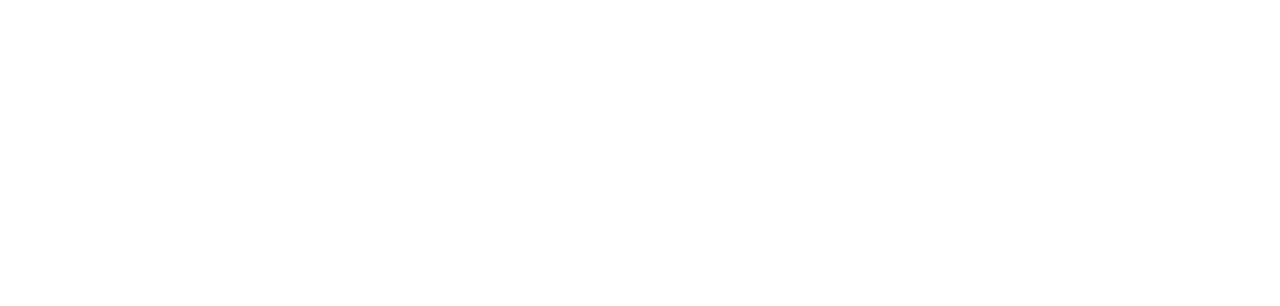
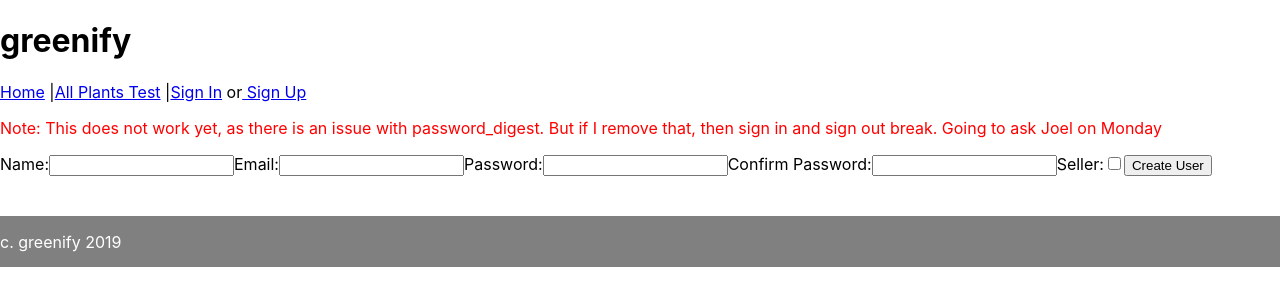
Before and after one commit to pkijowska/greenify-client, a React (Create React App) app: page /#/SignUp in a window 1280 px wide. Shown: the top 306 px of the page. Built offline with nearby package versions, Linux system fonts and the light colour scheme.

Commit message:
authentication

```diff
--- a/package.json
+++ b/package.json
@@ -3,6 +3,7 @@
   "version": "0.1.0",
   "private": true,
   "dependencies": {
+    "axios": "^0.19.0",
     "react": "^16.9.0",
     "react-dom": "^16.9.0",
     "react-router": "^5.0.1",
--- a/src/Routes.js
+++ b/src/Routes.js
@@ -2,13 +2,31 @@
 import { HashRouter as Router, Route } from 'react-router-dom';
 
 import App from './components/App';
+import Header from './components/Header';
+import Footer from './components/Footer';
+import SignUp from './components/SignUp';
+import SignIn from './components/SignIn';
+import SignOut from './components/SignOut';
+import AllPlantsTest from './components/AllPlantsTest';
+import PlantsTest from './components/PlantsTest';
 
+// TODO: make Header refresh like the rest of the pages. e.g. when you logout it wont refresh the navbar automatically.
 const Routes = (
-  <Router>
-    <div>
-      <Route exact path="/" component= { App } />
-    </div>
-  </Router>
+    <Router>
+    <Header />
+      <div>
+        <Route exact path="/" component= { App } />
+        <Route exact path="/allplantstest" component= { AllPlantsTest } />
+        <Route exact path="/SignUp" component= { SignUp } />
+        <Route path="/plants/:id" component= { PlantsTest } />
+        { localStorage.getItem("jwt") ?
+            <Route exact path="/SignOut" component= { SignOut } />
+            :
+            <Route exact path="/SignIn" component= { SignIn } />
+        }
+      </div>
+      <Footer />
+    </Router>
 )
 
 export default Routes;
--- /dev/null
+++ b/src/components/AllPlantsTest.js
@@ -0,0 +1,46 @@
+import React, { Component } from 'react';
+import { Link } from 'react-router-dom';
+import axios from 'axios';
+
+// Created this class to test authentication.
+// Only shows all plants if you have logged in, otherwise you are not allowed.
+// this is set through the plants controller in rails, by including: before_action :authenticate_user
+class AllPlantsTest extends Component {
+  constructor () {
+    super();
+    this.state = {
+      plants: []
+    }
+
+
+    const url = "http://localhost:3001/plants";
+    // to get the token and send it through the header, you need to add "bearer" with a space after it at the beginning.
+    const token = "Bearer " + localStorage.getItem("jwt");
+    const getPlants = function () {
+      // make a post request with a header with Auth token sent through. Will only send if logged in, otherwise will cause error.
+      axios({method: 'get', url: url, headers: {'Authorization': token }})
+      .then(response => {
+        this.setState({ plants: response.data })
+      })
+      .catch(error => console.log('error', error));
+    }.bind(this)();
+
+  }
+
+  render() {
+    return (
+      <div>
+      {this.state.plants.map((plant) => {
+          return(
+            <div key={plant.id}>
+              <h2><Link to={`/plants/${plant.id}`}>{plant.name}</Link></h2>
+              {plant.description}
+              <hr/>
+            </div>
+          )
+        })}
+      </div>)
+  }
+}
+
+export default AllPlantsTest;
--- /dev/null
+++ b/src/components/Footer.js
@@ -0,0 +1,22 @@
+import React, { Component } from 'react';
+
+// Created this class to test authentication.
+// Only shows all plants if you have logged in, otherwise you are not allowed.
+// this is set through the plants controller in rails, by including: before_action :authenticate_user
+class Footer extends Component {
+  constructor () {
+    super();
+    this.state = {
+
+    }
+  }
+
+  render() {
+    return (
+      <div style={{color: "white", padding: "15px 0", marginTop: "40px", borderTop: "1px solid grey", backgroundColor: "grey"}}>
+        c. greenify 2019
+      </div>)
+  }
+}
+
+export default Footer;
--- /dev/null
+++ b/src/components/Header.js
@@ -0,0 +1,32 @@
+import React, { Component } from 'react';
+import { Link } from 'react-router-dom';
+
+// Created this class to test authentication.
+// Only shows all plants if you have logged in, otherwise you are not allowed.
+// this is set through the plants controller in rails, by including: before_action :authenticate_user
+class Header extends Component {
+  constructor () {
+    super();
+    this.state = {
+
+    }
+  }
+
+  render() {
+    return (
+      <div>
+        <h1>greenify</h1>
+        <Link to="/">Home</Link> |
+        <Link to="/allplantstest">All Plants Test</Link> |
+
+        { localStorage.getItem("jwt") ?
+            <Link to="/SignOut">Sign Out</Link>
+            :
+            <span><Link to="/SignIn">Sign In</Link> or
+            <Link to="/SignUp"> Sign Up</Link></span>
+        }
+      </div>)
+  }
+}
+
+export default Header;
--- /dev/null
+++ b/src/components/PlantsTest.js
@@ -0,0 +1,12 @@
+import React, { Component } from 'react';
+
+class PlantsTest extends Component {
+  render() {
+    return (
+      <div>
+        <h1>Plant!</h1>
+      </div>)
+  }
+}
+
+export default PlantsTest;
--- a/src/components/SignIn.js
+++ b/src/components/SignIn.js
@@ -0,0 +1,72 @@
+import React, { Component } from 'react';
+import { Link } from 'react-router-dom';
+import axios from 'axios';
+
+
+class SignIn extends Component {
+  constructor () {
+    super();
+    this.state = {
+      // Update state values with input field as user makes changes through functions below (_handleInput...)
+      name: "",
+      email: "",
+      password: "",
+    }
+
+    // Bind all functions that use 'this'
+    this._handleSumbit = this._handleSumbit.bind(this);
+    this._handleInputEmail = this._handleInputEmail.bind(this);
+    this._handleInputPassword = this._handleInputPassword.bind(this);
+
+  }
+
+  _handleSumbit (event) {
+    event.preventDefault();
+    // AJAX post request to create user.
+    const url = "http://localhost:3001/api/user_token";
+    axios.post(url, {
+      auth: {
+        email: this.state.email,
+        password: this.state.password,
+      }
+    })
+    .then((results) => {
+      console.log(results.data);
+      localStorage.setItem("jwt", results.data.jwt);
+    })
+    .catch(error => console.log('error', error));;
+  }
+
+  _handleInputEmail (event) {
+    this.setState({
+      email: event.target.value,
+    });
+  }
+
+  _handleInputPassword (event) {
+    this.setState({
+      password: event.target.value,
+    });
+  }
+
+  render() {
+    return (
+      <div>
+        <form onSubmit={ this._handleSumbit } >
+          <label htmlFor="email">
+            Email:
+            <input type="email" id="email" onChange={ this._handleInputEmail } />
+          </label>
+
+          <label htmlFor="password">
+            Password:
+            <input type="password" id="password" onChange={ this._handleInputPassword } />
+          </label>
+
+          <input type="submit" value="Sign In" />
+        </form>
+      </div>)
+  }
+}
+
+export default SignIn;
--- a/src/components/SignOut.js
+++ b/src/components/SignOut.js
@@ -0,0 +1,9 @@
+import React from 'react';
+import { Redirect } from 'react-router-dom'
+
+const SignOut = () => {
+  localStorage.removeItem('jwt');
+  return <Redirect to='/signin' />
+}
+
+export default SignOut;
--- a/src/components/SignUp.js
+++ b/src/components/SignUp.js
@@ -0,0 +1,109 @@
+import React, { Component } from 'react';
+import { Link } from 'react-router-dom';
+import axios from 'axios';
+
+
+class SignUp extends Component {
+  constructor () {
+    super();
+    this.state = {
+      // Update state values with input field as user makes changes through functions below (_handleInput...)
+      name: "",
+      email: "",
+      password: "",
+      confirm_password: "",
+      seller: false,
+    }
+
+    // Bind all functions that use 'this'
+    this._handleSumbit = this._handleSumbit.bind(this);
+    this._handleInputName = this._handleInputName.bind(this);
+    this._handleInputEmail = this._handleInputEmail.bind(this);
+    this._handleInputPassword = this._handleInputPassword.bind(this);
+    this._handleInputPasswordConfirmation = this._handleInputPasswordConfirmation.bind(this);
+    this._handleInputSeller = this._handleInputSeller.bind(this);
+  }
+
+  _handleSumbit (event) {
+    event.preventDefault();
+    // AJAX post request to create user.
+    const url = "http://localhost:3001/api/users";
+    axios.post(url, {
+        name: this.state.name,
+        email: this.state.email,
+        password: this.state.password,
+        password_confirmation: this.state.confirm_password,
+        is_seller: this.state.seller
+    }).then((results) => {
+      console.log(results);
+    });
+  }
+
+  // Use event value to update state value with text user inputs in field
+  _handleInputName (event) {
+    this.setState({
+      name: event.target.value,
+    });
+  }
+
+  _handleInputEmail (event) {
+    this.setState({
+      email: event.target.value,
+    });
+  }
+
+  _handleInputPassword (event) {
+    this.setState({
+      password: event.target.value,
+    });
+  }
+
+  _handleInputPasswordConfirmation (event) {
+    this.setState({
+      confirm_password: event.target.value,
+    });
+  }
+
+  _handleInputSeller (event) {
+    this.setState({
+      seller: (this.state.seller ? false : true)
+    });
+  }
+
+  render() {
+    return (
+      <div>
+        <form onSubmit={ this._handleSumbit } >
+        <p style={{color: "red"}}>Note: This does not work yet, as there is an issue with password_digest. But if I remove that, then sign in and sign out break. Going to ask Joel on Monday</p>
+          <label htmlFor="name">
+            Name:
+            <input type="text" id="name" onChange={ this._handleInputName } />
+          </label>
+
+          <label htmlFor="email">
+            Email:
+            <input type="email" id="email" onChange={ this._handleInputEmail } />
+          </label>
+
+          <label htmlFor="password">
+            Password:
+            <input type="password" id="password" onChange={ this._handleInputPassword } />
+          </label>
+
+          <label htmlFor="confirm_password">
+            Confirm Password:
+            <input type="password" id="confirm_password" onChange={ this._handleInputPasswordConfirmation } />
+          </label>
+
+          <label htmlFor="seller">
+            Seller:
+            <input type="checkbox" id="seller" onChange={ this._handleInputSeller } />
+          </label>
+
+          <input type="submit" value="Create User" />
+        </form>
+      </div>)
+  }
+}
+
+export default SignUp;
```
Also changed, not shown: 1 other file (tests, documents, lock files or other folders).
